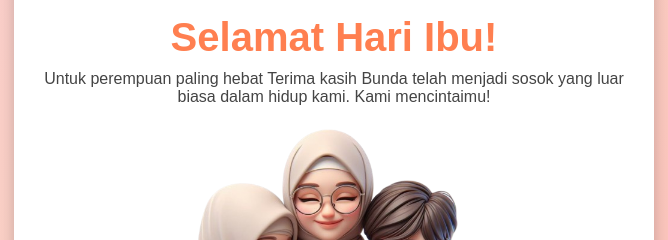
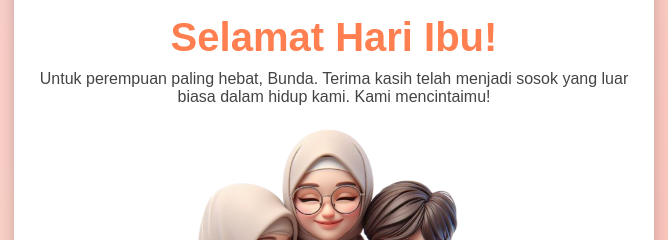
Before and after one commit to arifaftr/Selamat-Hari-Ibu, a plain HTML site: page index.html in a window 1280 px wide. Shown: the part 159-399 px from the top of the page, 306-974 px from the left. Drawn offline with Linux system fonts and the light colour scheme.

Commit message:
Update index.html

```diff
--- a/index.html
+++ b/index.html
@@ -11,8 +11,8 @@
   <div class="animated-background">
     <div class="container">
       <h1>Selamat Hari Ibu!</h1>
-      <p1>Untuk perempuan paling hebat</p1>
-      <p2>Terima kasih Bunda telah menjadi sosok yang luar biasa dalam hidup kami. Kami mencintaimu!</p2>
+      <p1>Untuk perempuan paling hebat, Bunda. </p1>
+      <p2>Terima kasih telah menjadi sosok yang luar biasa dalam hidup kami. Kami mencintaimu!</p2>
       <img src="image.png" alt="Happy Mothers Day" class="image">
       <button onclick="showPopup()">Klik Disini</button>
     </div>
```
